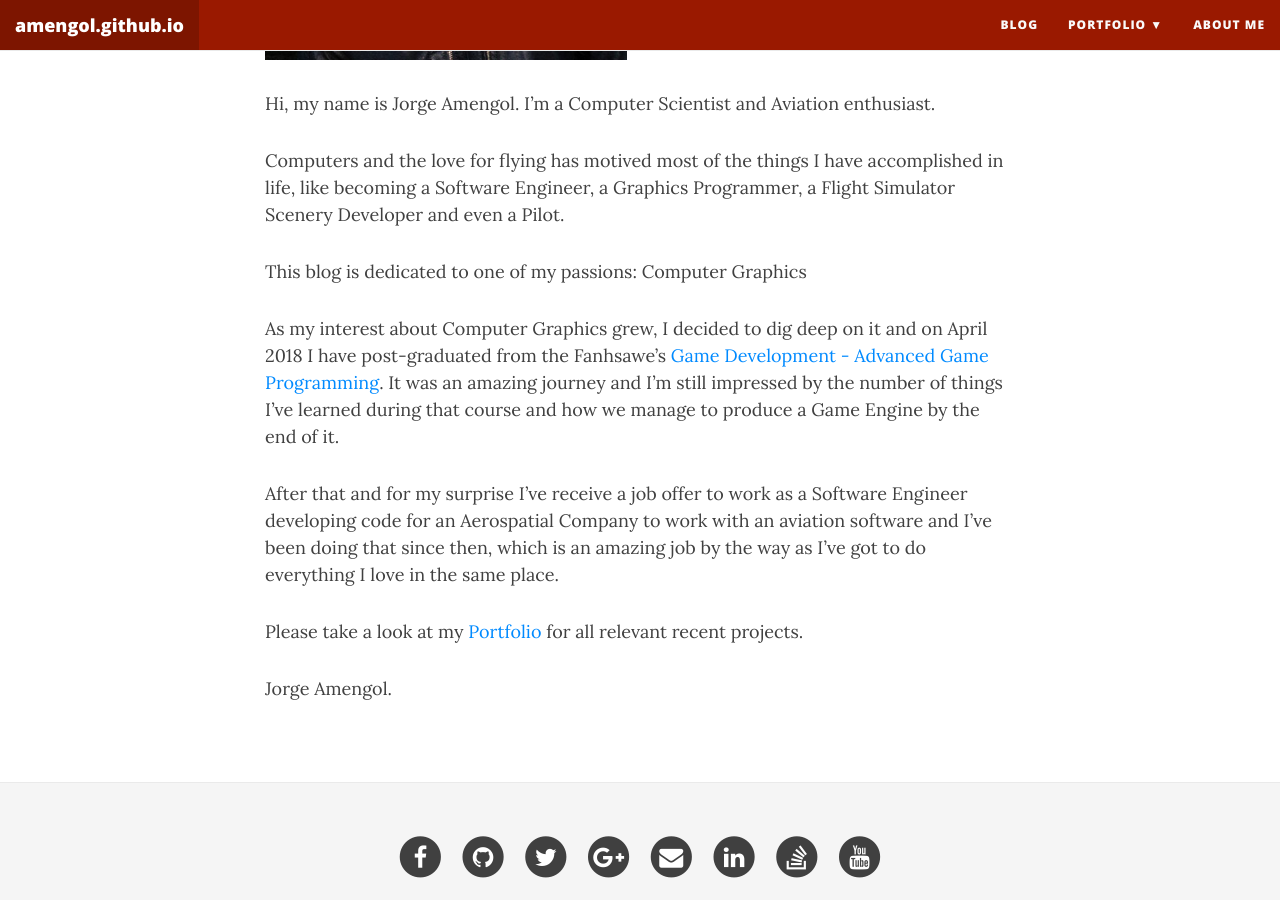
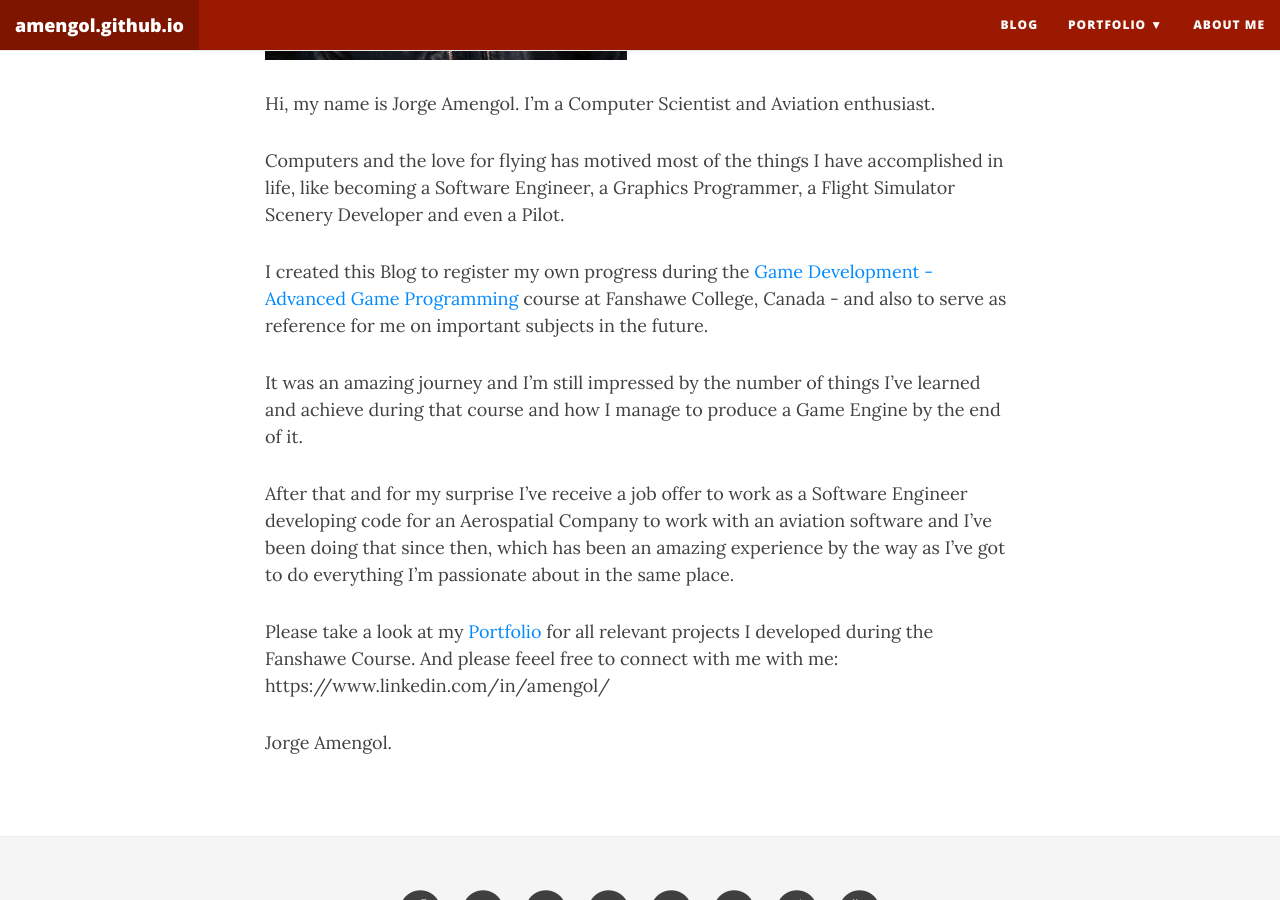
Before and after one commit to amengol/amengol.github.io, a Jekyll site: the page built from aboutme.md, in a window 1280 px wide and 900 px high, scrolled down 634 px. Built offline with Jekyll 4.4.1, drawn with Linux system fonts in a browser that asks for light colours; nearby versions of some CDN libraries.

Commit message:
Update aboutme.md

```diff
--- a/aboutme.md
+++ b/aboutme.md
@@ -10,12 +10,12 @@ Hi, my name is Jorge Amengol. I'm a Computer Scientist and Aviation enthusiast.
 
 Computers and the love for flying has motived most of the things I have accomplished in life, like becoming a Software Engineer, a Graphics Programmer, a Flight Simulator Scenery Developer and even a Pilot.
 
-This blog is dedicated to one of my passions: Computer Graphics
+I created this Blog to register my own progress during the [Game Development - Advanced Game Programming](https://www.fanshawec.ca/programs-and-courses/program/gdp1-game-development-advanced-programming/next-year){:target="_blank"} course at Fanshawe College, Canada - and also to serve as reference for me on important subjects in the future.
 
-As my interest about Computer Graphics grew, I decided to dig deep on it and on April 2018 I have post-graduated from the Fanhsawe's [Game Development - Advanced Game Programming](https://www.fanshawec.ca/programs-and-courses/program/gdp1-game-development-advanced-programming/next-year){:target="_blank"}. It was an amazing journey and I'm still impressed by the number of things I've learned during that course and how we manage to produce a Game Engine by the end of it.
+It was an amazing journey and I'm still impressed by the number of things I've learned and achieve during that course and how I manage to produce a Game Engine by the end of it.
 
-After that and for my surprise I've receive a job offer to work as a Software Engineer developing code for an Aerospatial Company to work with an aviation software and I've been doing that since then, which is an amazing job by the way as I've got to do everything I love in the same place.
+After that and for my surprise I've receive a job offer to work as a Software Engineer developing code for an Aerospatial Company to work with an aviation software and I've been doing that since then, which has been an amazing experience by the way as I've got to do everything I'm passionate about in the same place.
 
-Please take a look at my [Portfolio]({{ site.baseurl }}{% link Projects.md %}) for all relevant recent projects.
+Please take a look at my [Portfolio]({{ site.baseurl }}{% link Projects.md %}) for all relevant projects I developed during the Fanshawe Course. And please feeel free to connect with me with me: https://www.linkedin.com/in/amengol/
 
 Jorge Amengol.
```
